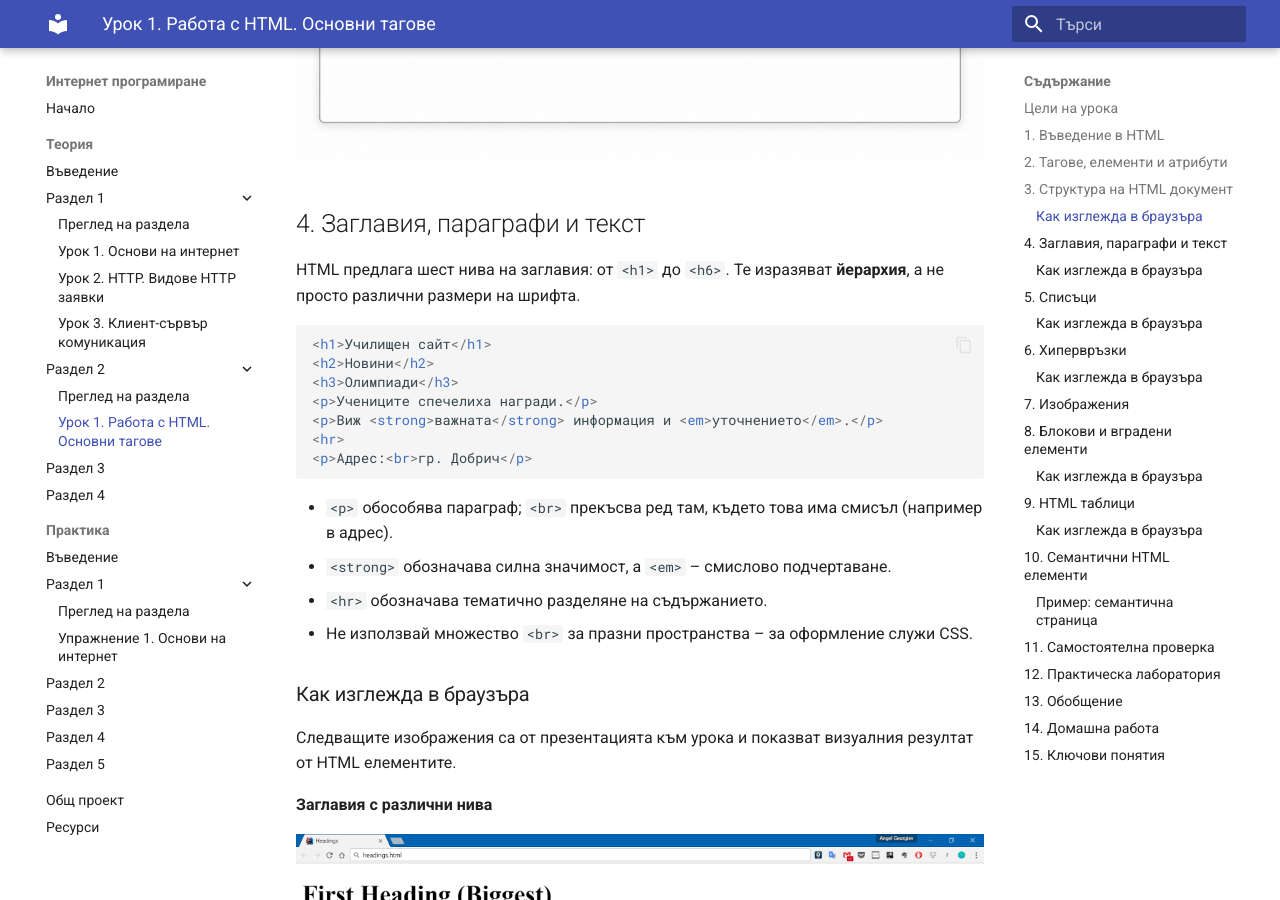
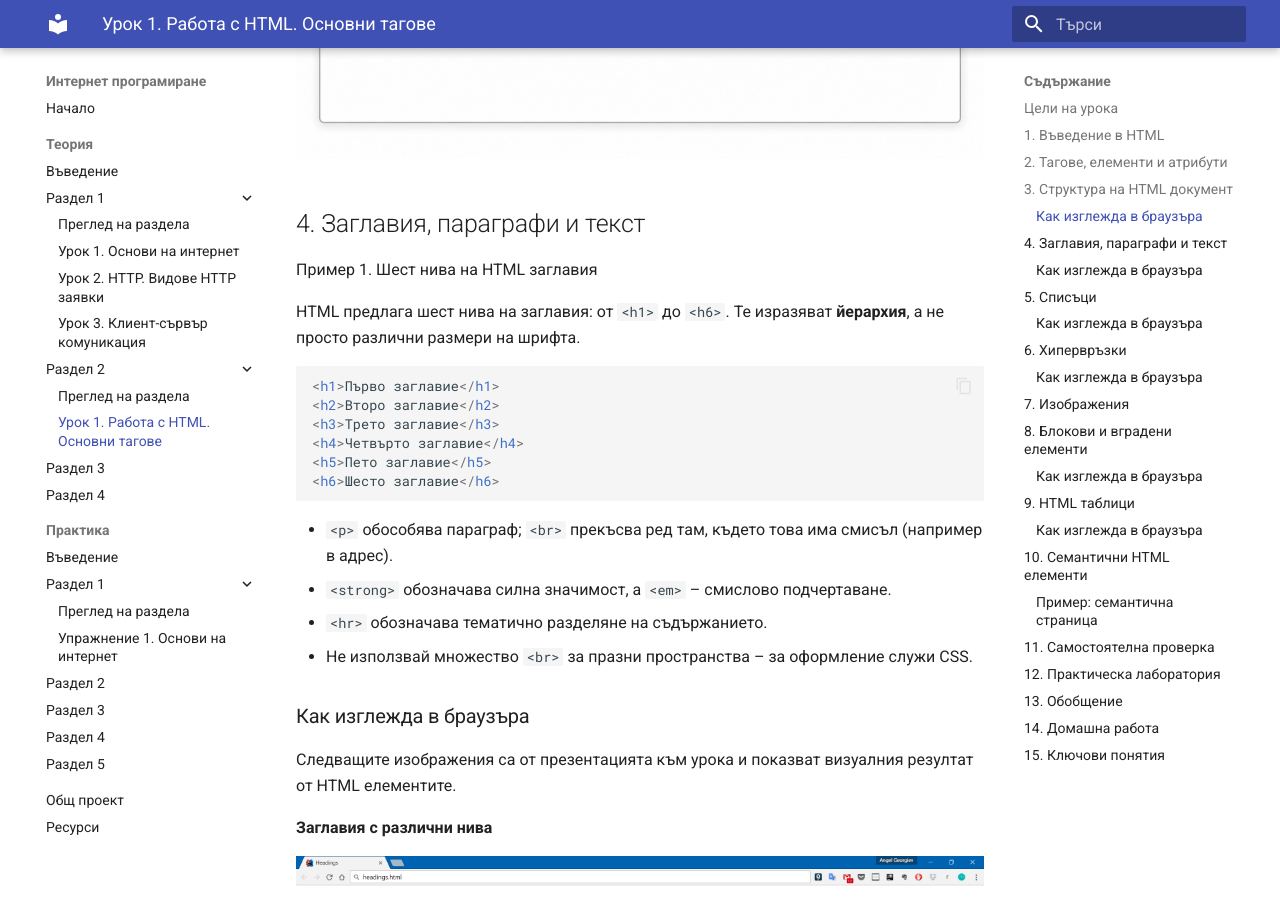
Before and after one commit to IlkoIliev/internet-programirane, an MkDocs documentation site: the page built from docs/teoria/razdel-2/urok-01-html-osnovni-tagove.md, in a window 1280 px wide and 900 px high, scrolled down 3124 px. Built offline with MkDocs 1.6.1 and Material for MkDocs 9.7.7, drawn with Linux system fonts in a browser that asks for light colours.

Commit message:
Add HTML headings example to lesson 1
Added example of HTML headings from h1 to h6 with explanations.

````diff
--- a/docs/teoria/razdel-2/urok-01-html-osnovni-tagove.md
+++ b/docs/teoria/razdel-2/urok-01-html-osnovni-tagove.md
@@ -95,16 +95,17 @@
 
 ## 4. Заглавия, параграфи и текст
 
+Пример 1. Шест нива на HTML заглавия
+
 HTML предлага шест нива на заглавия: от `<h1>` до `<h6>`. Те изразяват **йерархия**, а не просто различни размери на шрифта.
 
 ```html
-<h1>Училищен сайт</h1>
-<h2>Новини</h2>
-<h3>Олимпиади</h3>
-<p>Учениците спечелиха награди.</p>
-<p>Виж <strong>важната</strong> информация и <em>уточнението</em>.</p>
-<hr>
-<p>Адрес:<br>гр. Добрич</p>
+<h1>Първо заглавие</h1>
+<h2>Второ заглавие</h2>
+<h3>Трето заглавие</h3>
+<h4>Четвърто заглавие</h4>
+<h5>Пето заглавие</h5>
+<h6>Шесто заглавие</h6>
 ```
 
 - `<p>` обособява параграф; `<br>` прекъсва ред там, където това има смисъл (например в адрес).
````
